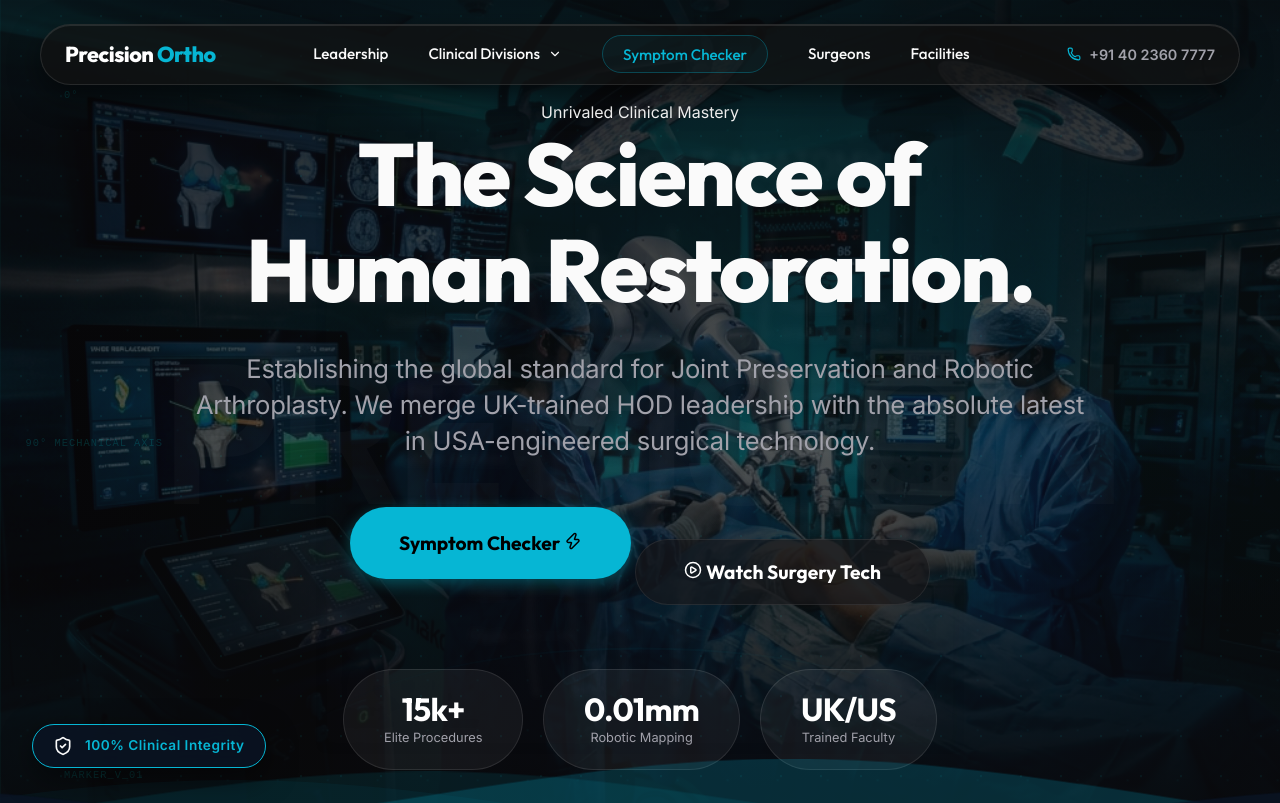
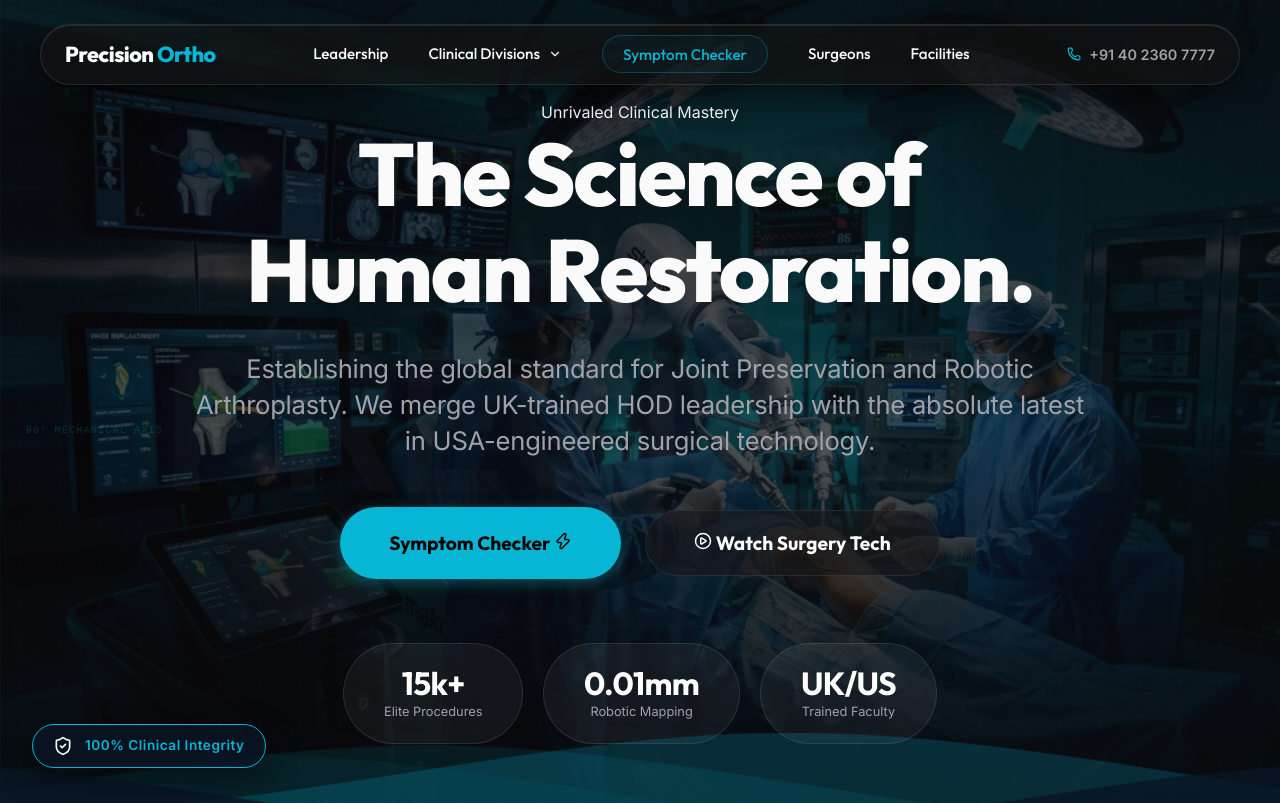
Before and after one commit to drharsha4488/precision-orthopaedics, an Astro site: page / in a window 1280 px wide. Shown: the top 803 px of the page. Built offline with nearby package versions, Linux system fonts and the light colour scheme; Astro itself is replaced by a stand-in of ours.

Commit message:
Fix: Align Hero action buttons horizontally

```diff
--- a/src/pages/Home.css
+++ b/src/pages/Home.css
@@ -303,6 +303,14 @@
   font-size: 1.2rem;
 }
 
+.hero-actions {
+  display: flex;
+  gap: 1.5rem;
+  justify-content: center;
+  align-items: center;
+  margin-top: 1rem;
+}
+
 /* ══ STATS GLASS ══ */
 .stats-strip {
   display: flex;
```
